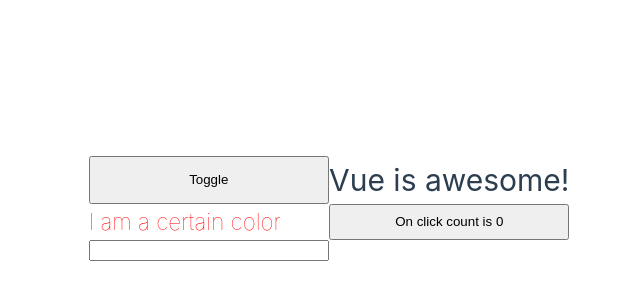
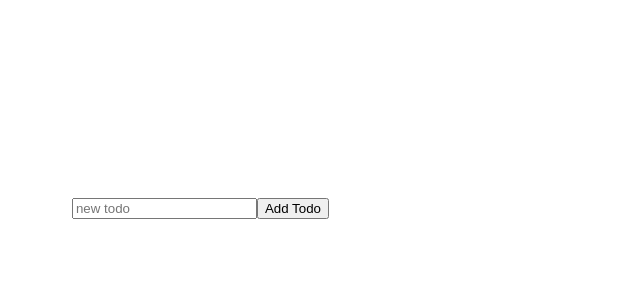
Before and after one commit to jKaranja19/vue-project, a Vue app: page / in a window 1280 px wide. Shown: the part 192-492 px from the top of the page, without its empty margins (311-951 px from the left). Built offline with nearby package versions, Linux system fonts and the light colour scheme; the HTML template or start-up script is replaced by a standard one.

Commit message:
Adding a functionality to add and remove todo activities

```diff
--- a/src/App.vue
+++ b/src/App.vue
@@ -4,34 +4,61 @@
 // const counter = reactive({ count: 0 })
 // const message = ref('Hello World!')
 
-const tileColour = ref('titlecolor')
-const count = ref(0)
-function increment() {
-  // update component state
-  count.value++
-}
-//the toggle feature for the button, mwehehe
-const awesome = ref(true)
+// const tileColour = ref('titlecolor')
+// const count = ref(0)
+// function increment() {
+//   // update component state
+//   count.value++
+// }
+// //the toggle feature for the button, mwehehe
+// const awesome = ref(true)
 // function toggle(){
 
 // }
+//calling the list view with mutating methods, first give them unique ids
+let id=0
+const newTodo = ref('')
+const todos = ref()[
+  {id: id++, text: 'Learn Html'},
+  {id: id++, text:'Learn Javascript'},
+  {id: id++, text:'Learn Vue'}
+]
 
+function addTodo() {
+  todos.value.push({ id: id++, text: newTodo.value })
+  newTodo.value = ''
+}
+
+function removeTodo(todo) {
+  todos.value = todos.value.filter((t) => t !== todo)
+}
 </script>
 
 <template>
 
-  <button @click="awesome = !awesome">Toggle</button>
+  <!-- <button @click="awesome = !awesome">Toggle</button>
   <h1 v-if="awesome" >Vue is awesome!</h1>
-  <h1 v-else>Oh brother🥴</h1>
+  <h1 v-else>Oh brother🥴</h1> -->
 
-  <h2 :class="tileColour"> I am a certain color</h2>
+  <!-- <h2 :class="tileColour"> I am a certain color</h2> -->
   <!-- button  -->
-  <button @click="increment">
-    On click count is {{ count }}
-  </button>
+  <!-- <button @click="increment">
+    On click count is {{ count }} -->
+  <!-- </button> -->
   <!-- input section is here -->
-   <input v-model="text">
-   <p>{{ text }}</p>
+   <!-- <input v-model="text">
+   <p>{{ text }}</p> -->
+
+   <form @submit.prevent="addTodo">
+    <input v-model="newTodo" required placeholder="new todo">
+    <button>Add Todo</button>
+  </form>
+  <ul>
+    <li v-for="todo in todos" :key="todo.id">
+      {{ todo.text }}
+      <button @click="removeTodo(todo)">X</button>
+    </li>
+  </ul>
 </template>
 
 <style>
```
